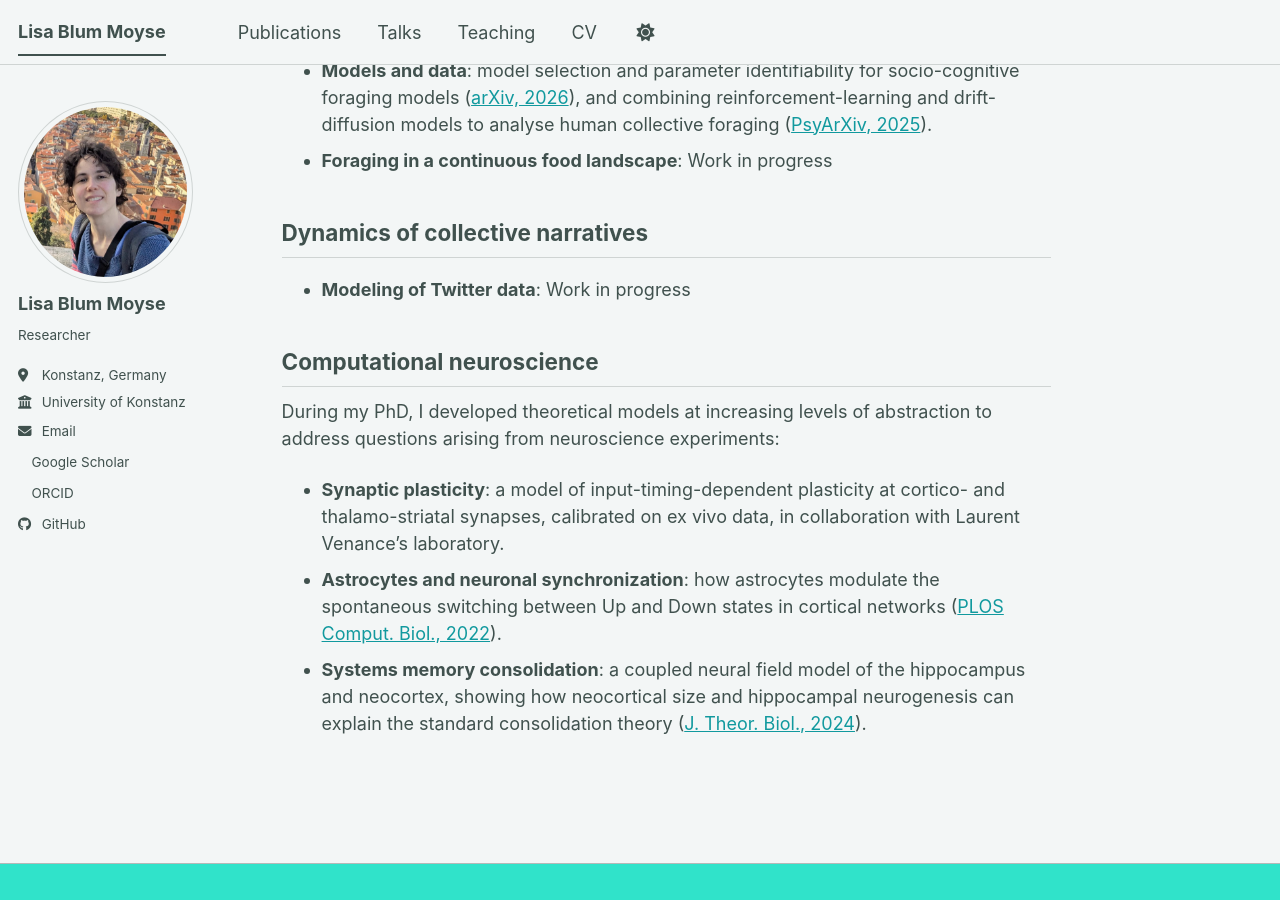
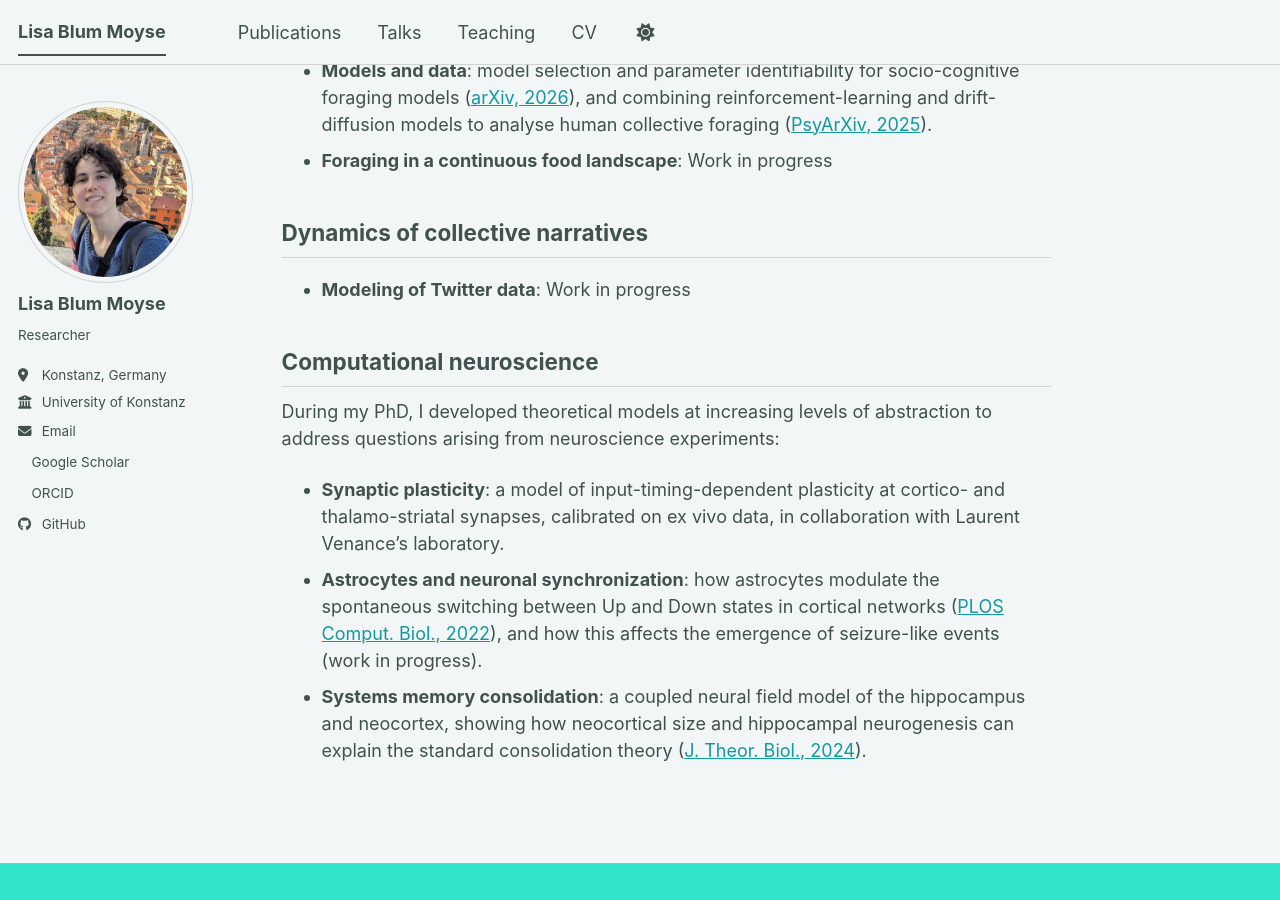
Before and after one commit to lblummoyse/lblummoyse.github.io, a Jekyll site: the page built from _pages/about.md, in a window 1280 px wide and 900 px high, scrolled down 708 px. Built offline with Jekyll 4.4.1, drawn with Linux system fonts in a browser that asks for light colours; a style sheet for code colours, icons or effects is not loaded; before the commit the page ends 1581 px from its top, so only the background shows below that.

Commit message:
Update about.md

```diff
--- a/_pages/about.md
+++ b/_pages/about.md
@@ -33,5 +33,5 @@ Animals constantly decide when to leave a food patch and where to go next, often
 During my PhD, I developed theoretical models at increasing levels of abstraction to address questions arising from neuroscience experiments:
 
 * **Synaptic plasticity**: a model of input-timing-dependent plasticity at cortico- and thalamo-striatal synapses, calibrated on ex vivo data, in collaboration with Laurent Venance's laboratory.
-* **Astrocytes and neuronal synchronization**: how astrocytes modulate the spontaneous switching between Up and Down states in cortical networks ([PLOS Comput. Biol., 2022](https://doi.org/10.1371/journal.pcbi.1010296)).
+* **Astrocytes and neuronal synchronization**: how astrocytes modulate the spontaneous switching between Up and Down states in cortical networks ([PLOS Comput. Biol., 2022](https://doi.org/10.1371/journal.pcbi.1010296)), and how this affects the emergence of seizure-like events (work in progress).
 * **Systems memory consolidation**: a coupled neural field model of the hippocampus and neocortex, showing how neocortical size and hippocampal neurogenesis can explain the standard consolidation theory ([J. Theor. Biol., 2024](https://doi.org/10.1016/j.jtbi.2024.111818)).
```
